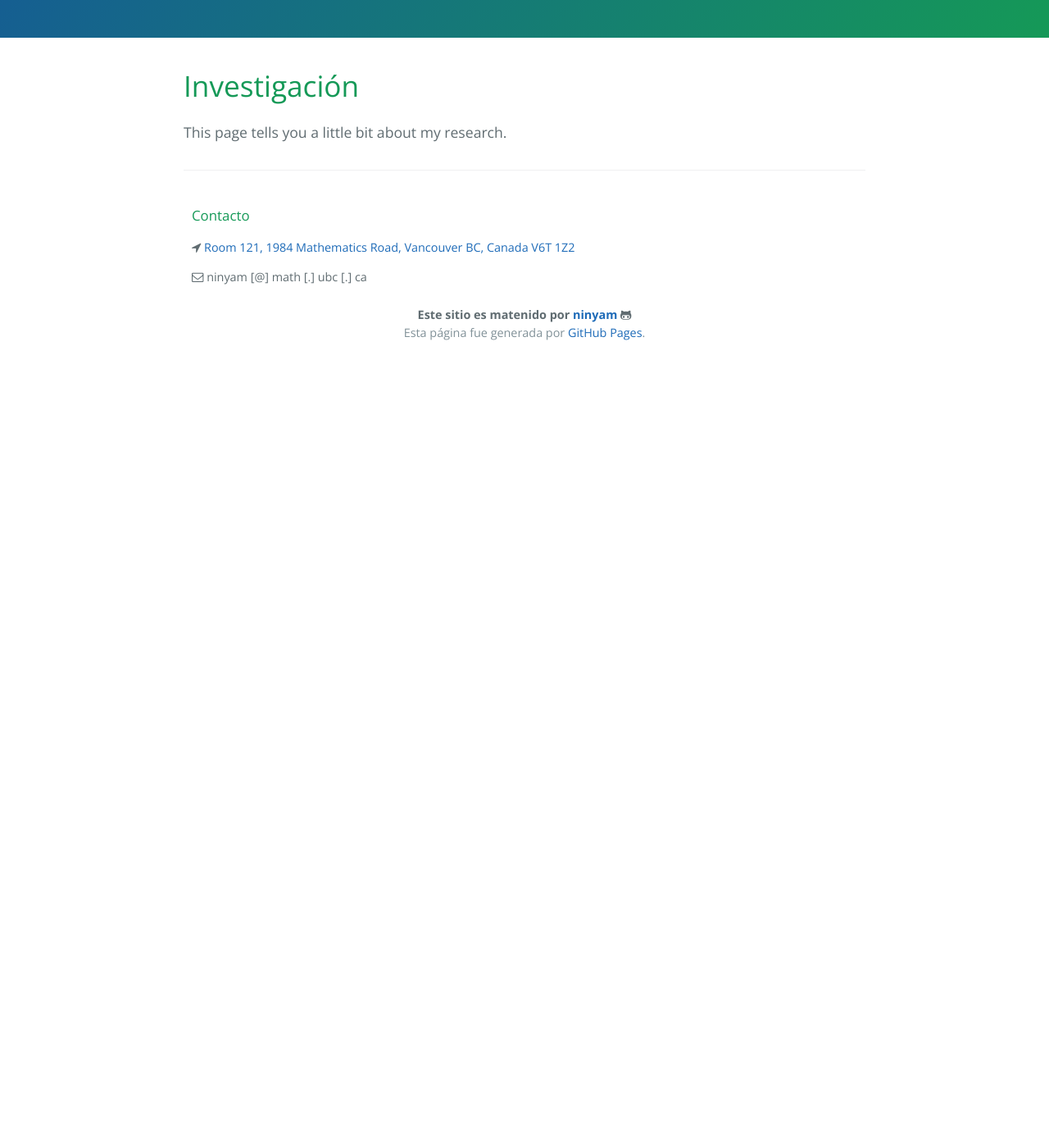
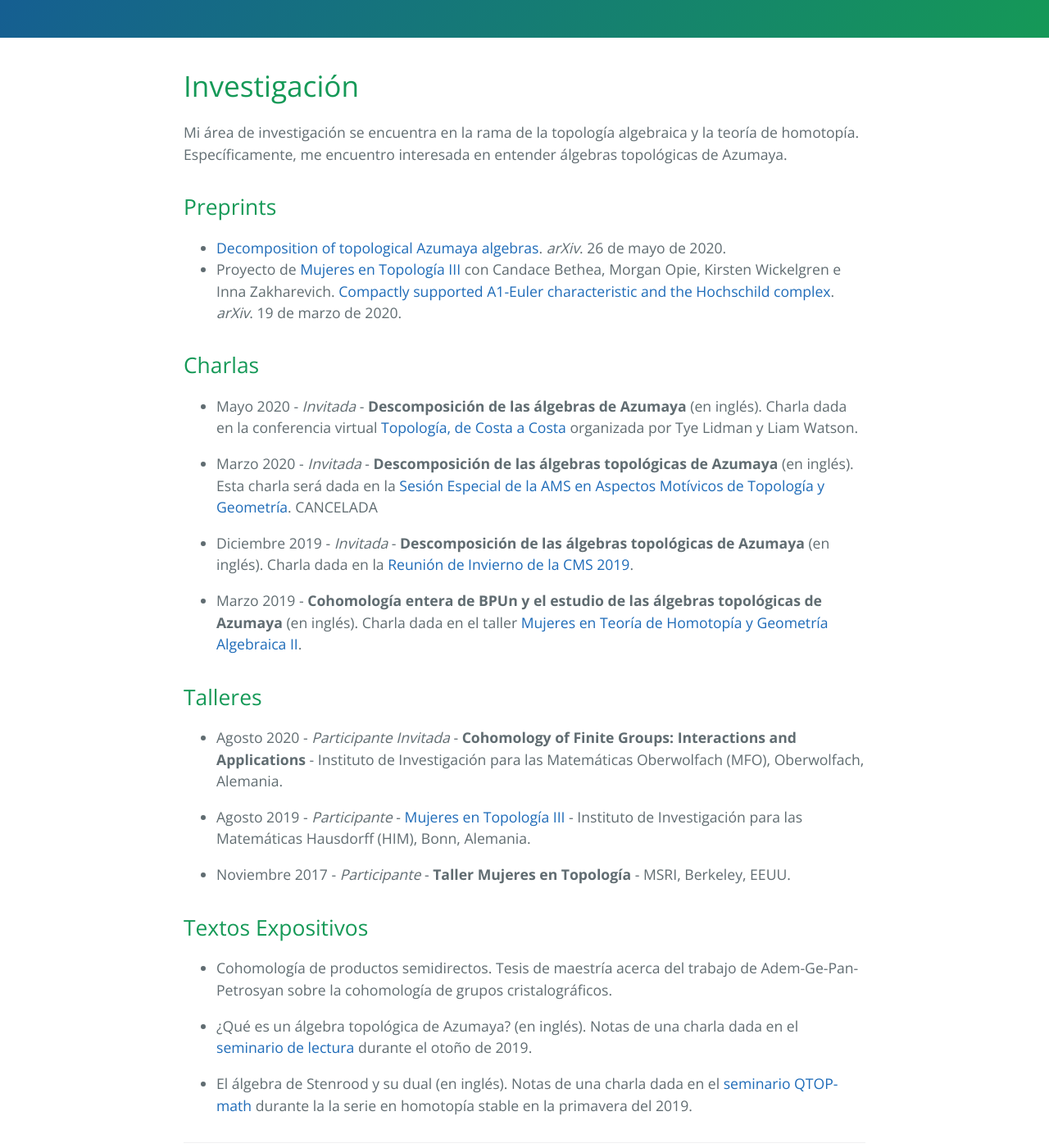
Before and after one commit to ninyam/paginapersonal, a Jekyll site: the page built from investigacion.md, in a window 1280 px wide and 1400 px high, scrolled down 290 px. Shown: the whole window at 82% size. Built offline with Jekyll 4.4.1, drawn with Linux system fonts in a browser that asks for light colours; before the commit the page ends 900 px from its top, so only the background shows below that.

Commit message:
Update investigacion.md

```diff
--- a/investigacion.md
+++ b/investigacion.md
@@ -6,4 +6,31 @@ permalink: /investigacion/
 
 # Investigación
 
-This page tells you a little bit about my research.
+Mi área de investigación se encuentra en la rama de la topología algebraica y la teoría de homotopía. Específicamente, me encuentro interesada en entender álgebras topológicas de Azumaya.
+
+## Preprints
+* [Decomposition of topological Azumaya algebras](https://arxiv.org/abs/2005.13081). _arXiv_. 26 de mayo de 2020.
+* Proyecto de [Mujeres en Topología III](https://awmadvance.org/research-networks/wit/) con Candace Bethea, Morgan Opie, Kirsten Wickelgren e Inna Zakharevich. [Compactly supported A1-Euler characteristic and the Hochschild complex](https://arxiv.org/abs/2003.09457). _arXiv_. 19 de marzo de 2020.
+
+## Charlas
+* Mayo 2020 - _Invitada_ - **Descomposición de las álgebras de Azumaya** (en inglés). Charla dada en la conferencia virtual [Topología, de Costa a Costa](http://www.math.ubc.ca/~liam/Virtual/) organizada por Tye Lidman y Liam Watson.
+
+* Marzo 2020 - _Invitada_ - **Descomposición de las álgebras topológicas de Azumaya** (en inglés). Esta charla será dada en la [Sesión Especial de la AMS en Aspectos Motívicos de Topología y Geometría](http://www.ams.org/meetings/sectional/2273_program_ss16.html). CANCELADA
+
+* Diciembre 2019 - _Invitada_ - **Descomposición de las álgebras topológicas de Azumaya** (en inglés). Charla dada en la [Reunión de Invierno de la CMS 2019](https://www2.cms.math.ca/Events/winter19/sessions_scientific#top).
+
+* Marzo 2019 - **Cohomología entera de BPUn y el estudio de las álgebras topológicas de Azumaya** (en inglés). Charla dada en el taller [Mujeres en Teoría de Homotopía y Geometría Algebraica II](http://www.ub.edu/topologia/jcirici/WHTAG2/index.html).
+
+## Talleres
+* Agosto 2020 - _Participante Invitada_ - **Cohomology of Finite Groups: Interactions and Applications** - Instituto de Investigación para las Matemáticas Oberwolfach (MFO), Oberwolfach, Alemania.
+
+* Agosto 2019 - _Participante_ - [Mujeres en Topología III](https://www.him.uni-bonn.de/events/scientific-events/single-scientific-events/women-in-topology-2019/description/) - Instituto de Investigación para las Matemáticas Hausdorff (HIM), Bonn, Alemania.
+
+* Noviembre 2017 - _Participante_ - **Taller Mujeres en Topología** - MSRI, Berkeley, EEUU.
+
+## Textos Expositivos
+* Cohomología de productos semidirectos. Tesis de maestría acerca del trabajo de Adem-Ge-Pan-Petrosyan sobre la cohomología de grupos cristalográficos.
+
+* ¿Qué es un álgebra topológica de Azumaya? (en inglés). Notas de una charla dada en el [seminario de lectura](http://tq-ubc.herokuapp.com/topwiki/published/HomePage) durante el otoño de 2019.
+
+* El álgebra de Stenrood y su dual (en inglés). Notas de una charla dada en el [seminario QTOP-math](http://tq-ubc.herokuapp.com/tqcwiki/published/QTOP-math) durante la la serie en homotopía stable en la primavera del 2019.
```
